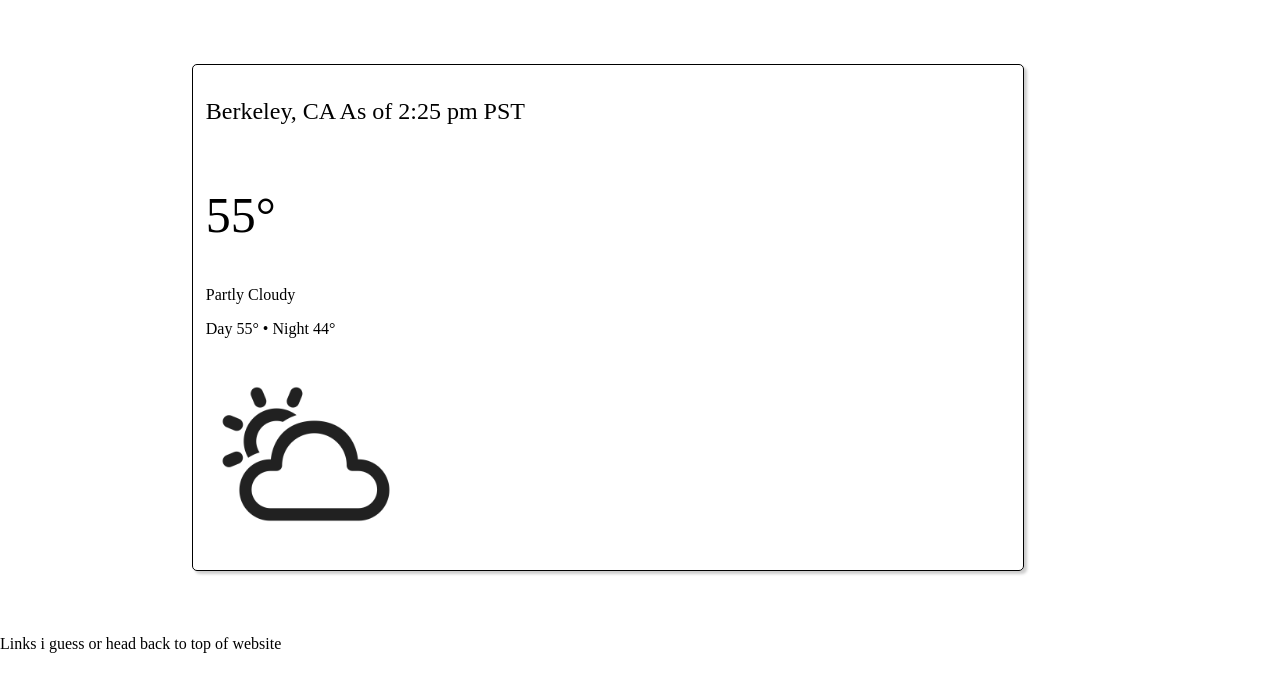
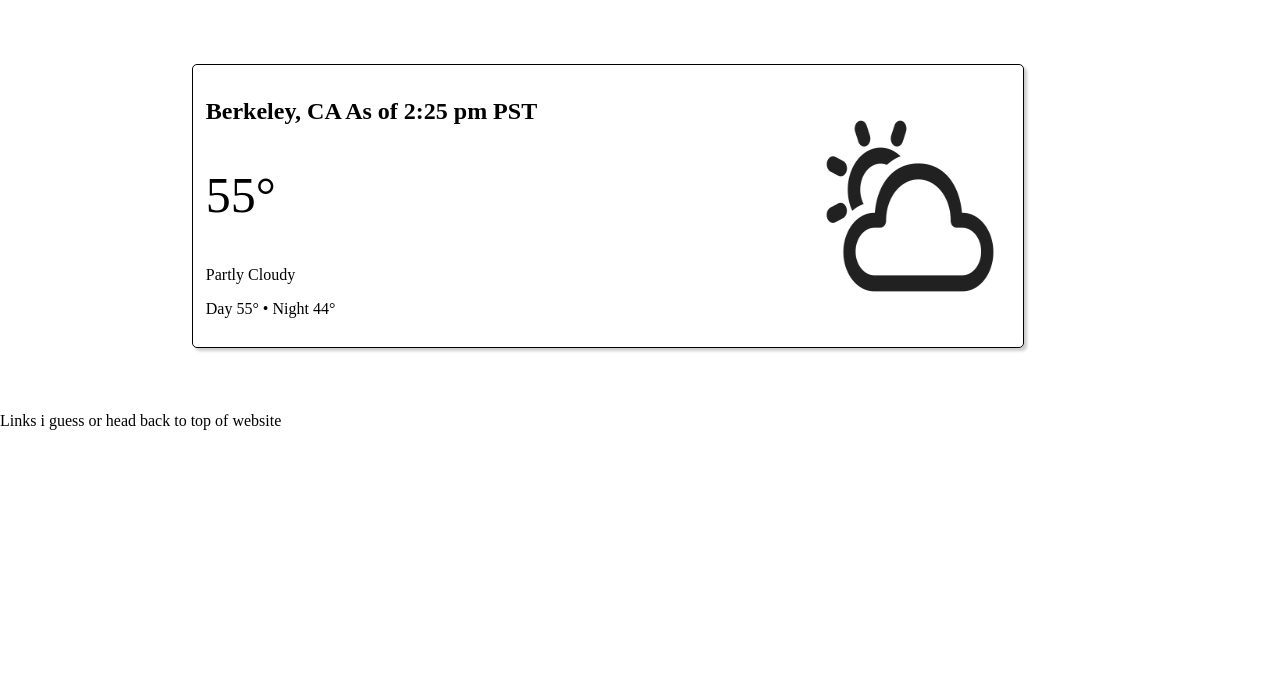
Before and after one commit to marcuslin123/weather_app, a Flask app: page / in a window 1280 px wide. Shown: the part 88-780 px from the top of the page. Run offline with Flask 3, Linux system fonts and the light colour scheme.

Commit message:
cleaned up structure of website

```diff
--- a/static/css/styles.css
+++ b/static/css/styles.css
@@ -71,7 +71,7 @@ nav {
 .weather_summary {
     display: flex;
     justify-content: space-between;
-    flex-direction: column;
+    flex-direction: row;
     border: 1px solid black;
     border-radius: 5px;
     box-shadow: 3px 3px 3px rgba(0, 0, 0, 0.2);
@@ -84,21 +84,8 @@ nav {
     font-weight: normal;
 }
 
-.location_time {
-    border-bottom: 1px;
-    justify-content: space-between;
-}
-
-.location_time h1 {
-    font-weight: normal;
-}
-
-.weather_image {
-    float: right;
-}
-
 .current_conditions_image {
     width: 200px;
-    align-items: right;
+    margin-left: auto;
     height: auto;
 }
--- a/templates/index.html
+++ b/templates/index.html
@@ -23,19 +23,13 @@
         </header>
         <main>
             <section class="weather_summary">
-                <div class="location_time">
+                <div class="current_conditions">
                     <h1>Berkeley, CA <span>As of 2:25 pm PST</span></h1>
-                </div>
-
-                <div class="current_conditions">
                     <h1 class="temperature">55°</h1>
                     <p class="conditions">Partly Cloudy</p>
                     <p class="high-low">Day 55° • Night 44°</p>
                 </div>
-
-                <div class="weather_image">
-                    <img class="current_conditions_image" src="/static/images/partly_cloudy.webp" alt="Partly Cloudy Icon">
-                </div>
+                <img class="current_conditions_image" src="/static/images/partly_cloudy.webp" alt="Partly Cloudy Icon">
             </section>
         </main>
         <footer>
```
